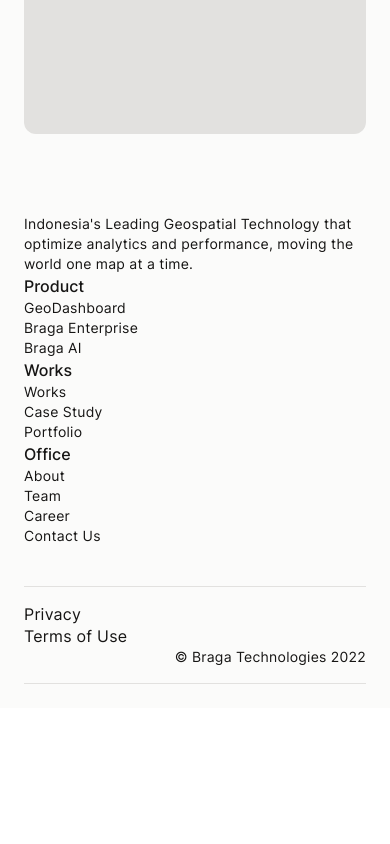
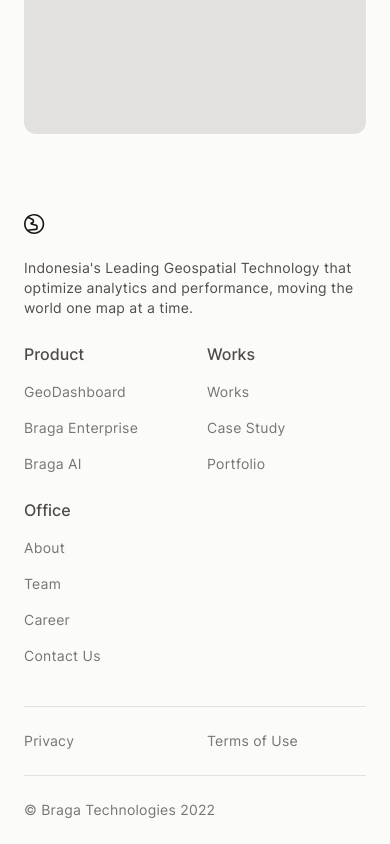
Before and after one commit to FelineJTD/braga-technologies-main-site, a Next.js app: page / in a window 390 px wide. Shown: the part 6612-7456 px from the top of the page. Before the commit the page ends 7320 px from the top, so only its background shows below. Built offline with nearby package versions, Linux system fonts and the light colour scheme.

Commit message:
fix navbar responsiveness

```diff
--- a/components/footer.js
+++ b/components/footer.js
@@ -1,34 +1,40 @@
+/* eslint-disable @next/next/no-img-element */
+import Link from 'next/link'
+
 export default function Footer() {
+  const copyrightText = '© Braga Technologies 2022';
   return (
-    <footer className='bg-gray-50 text-gray-900 p-6 pt-0 xl:px-[10%] flex flex-col lg:grid lg:grid-cols-12'>
-        <div className='col-span-3'>
-          <p>Indonesia&apos;s Leading Geospatial Technology that optimize analytics and performance, moving the world one map at a time.</p>
+    <footer className='bg-gray-50 text-gray-500 p-6 pt-0 xl:px-[10%] grid grid-cols-12 w-full gap-6'>
+      <div className='col-span-12 lg:col-span-3'>
+        <Link href='/'><img src='/logo-braga-sm.svg' alt='Braga Technologies Logo' className='col-span-6 h-5 cursor-pointer mb-6'/></Link>
+        <p className='text-gray-600'>Indonesia&apos;s Leading Geospatial Technology that optimize analytics and performance, moving the world one map at a time.</p>
       </div>
-        <div className='col-start-5 col-span-2'>
-          <h6>Product</h6>
+      <div className='col-span-6 lg:col-start-5 lg:col-span-2 flex flex-col space-y-4'>
+        <h6 className='text-gray-600'>Product</h6>
         <a href='#'><p>GeoDashboard</p></a>
         <a href='#'><p>Braga Enterprise</p></a>
         <a href='#'><p>Braga AI</p></a>
       </div>
-        <div className='col-span-2'>
-          <h6>Works</h6>
+      <div className='col-span-6 lg:col-span-2 flex flex-col space-y-4'>
+        <h6 className='text-gray-600'>Works</h6>
         <a href='#'><p>Works</p></a>
         <a href='#'><p>Case Study</p></a>
         <a href='#'><p>Portfolio</p></a>
       </div>
-        <div className='col-span-2'>
-          <h6>Office</h6>
+      <div className='col-span-6 lg:col-span-2 flex flex-col space-y-4'>
+        <h6 className='text-gray-600'>Office</h6>
         <a href='#'><p>About</p></a>
         <a href='#'><p>Team</p></a>
         <a href='#'><p>Career</p></a>
         <a href='#'><p>Contact Us</p></a>
       </div>
 
-        <div className='col-start-1 col-span-12 border-t-[1px] border-gray-200 mt-10 mb-4' />
-        <a href='#' className='col-start-5 col-span-2'>Privacy</a>
-        <a href='#' className='col-span-2'>Terms of Use</a>
-        <p className='text-right col-span-4'>© Braga Technologies 2022</p>
       <div className='col-start-1 col-span-12 border-t-[1px] border-gray-200 mt-4' />
+      <a href='#' className='col-span-6 lg:col-start-5 lg:col-span-2'><p>Privacy</p></a>
+      <a href='#' className='col-span-6 lg:col-span-2'><p>Terms of Use</p></a>
+      <p className='hidden lg:block text-right col-span-4'>{copyrightText}</p>
+      <div className='col-start-1 col-span-12 border-t-[1px] border-gray-200' />
+      <p className='lg:hidden col-span-12'>{copyrightText}</p>
     </footer>
   )
 }
```
Lines whose indentation alone changed are shown as unchanged.
